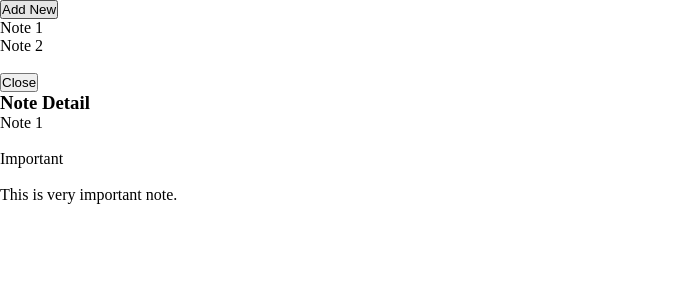
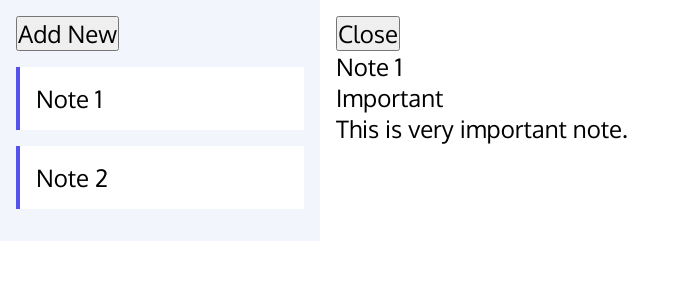
Before and after one commit to zainzahid/react-notebook-app, a React (Create React App) app: page / in a window 1280 px wide. Both pictures are taken after a click on the element "Note 1". Shown: the top 300 px of the page, without its empty margins (0-690 px from the left). Built offline with nearby package versions, Linux system fonts and the light colour scheme.

Commit message:
Baic Layout Setup

```diff
--- a/scss/main.scss
+++ b/scss/main.scss
@@ -1,3 +1,10 @@
+// Variables
+$grey: #F2F5FC;
+$s-sky: #5352ed;
+
+//Imports
+@import url('https://fonts.googleapis.com/css2?family=Oxygen&display=swap');
+
 * {
     margin: 0;
     padding: 0;
@@ -5,4 +12,89 @@
 }
 
 body {
+    font-family: 'Oxygen', sans-serif;
+    font-size: 24px;
 }
+
+input, textarea, button {
+    font-family: 'Oxygen', sans-serif;
+    font-size: 24px;
+}
+
+.bg {
+    &-grey {
+        background-color: $grey;
+        color: black;
+    }
+    &-white {
+        background-color: white;
+        color: black;
+    }
+}
+
+.text-center {
+    text-align: center;
+}
+
+// Padding
+.p {
+    &-1 {
+        padding: 1rem 1rem;
+    }
+    &-2 {
+        padding: 2rem 2rem;
+    }
+    &-3 {
+        padding: 3rem 3rem;
+    }
+    &-4 {
+        padding: 4rem 4rem;
+    }
+}
+.py {
+    &-1 {
+        padding: 1rem 0;
+    }
+    &-2 {
+        padding: 2rem 0;
+    }
+    &-3 {
+        padding: 3rem 0;
+    }
+    &-4 {
+        padding: 4rem 0;
+    }
+}
+
+// Margin
+.my {
+    &-1 {
+        margin: 1rem 0;
+    }
+    &-2 {
+        margin: 2rem 0;
+    }
+    &-3 {
+        margin: 3rem 0;
+    }
+    &-4 {
+        margin: 4rem 0;
+    }
+}
+
+.sections-container {
+    display: grid;
+    grid-template-columns: 1fr 3fr;
+    .note-list-section {
+        .note-card {
+            padding: 1rem;
+            display: flex;
+            border-left: 4px solid $s-sky;
+            // .color-strip {
+            //     background-color: blue;
+            //     height: 100%;
+            //     width: 5%;
+            // }
+        }
+    }
+}
--- a/src/components/App.js
+++ b/src/components/App.js
@@ -72,15 +72,16 @@ function App() {
 
   return (
     <NotesContext.Provider value={notesContextValue}>
+      <div className="sections-container">
         <NoteList notes={noteList} />
 
-      <br/>
         {
           activeNote && !editMode && <NoteDetail note={activeNote}  />
         }
         {
           activeNote && editMode && <NoteEdit note={activeNote}  />
         }
+      </div>
 
     </NotesContext.Provider>
   );
--- a/src/components/Note.js
+++ b/src/components/Note.js
@@ -5,8 +5,9 @@ function Note({note}) {
 
     const { handleNoteActive } = useContext(NotesContext);
     return (
-        <div onClick={() => {handleNoteActive(note.id)}}>
-            {note.title}
+        <div className="note-card bg-white my-1" onClick={() => {handleNoteActive(note.id)}}>
+            <span className="color-strip"></span>
+            <p>{note.title}</p>
         </div>
     )
 }
--- a/src/components/NoteDetail.js
+++ b/src/components/NoteDetail.js
@@ -4,11 +4,10 @@ import { NotesContext } from './App';
 function NoteDetail({ note }) {
     const { openNoteEdit, closeNoteActive } = useContext(NotesContext);
     return (
-        <div onClick={() => {openNoteEdit(note.id)}}>
+        <div className="p-1" onClick={() => {openNoteEdit(note.id)}}>
             <button onClick={ () => { closeNoteActive()} }>Close</button><br/>
-            <h3>Note Detail</h3>
-            <div>{note.title}</div><br/>
-            <div>{note.category}</div><br/>
+            <div>{note.title}</div>
+            <div>{note.category}</div>
             <div>{note.content}</div>
         </div>
     )
--- a/src/components/NoteEdit.js
+++ b/src/components/NoteEdit.js
@@ -24,7 +24,7 @@ function NoteEdit({note}) {
     }
 
     return (
-        <div>
+        <div className="p-1">
             <button onClick={ () => closeEditing() }>Close</button>
             <button onClick={ () => _deleteNote(note.id) }>Delete</button><br/>
             <input type="text" value={note.title} onChange={e => handleChange({title: e.target.value})}></input><br/>
--- a/src/components/NoteList.js
+++ b/src/components/NoteList.js
@@ -6,7 +6,7 @@ function NoteList({ notes }) {
     const { addNewNote } = useContext(NotesContext);
 
     return (
-        <div>
+        <div className="note-list-section bg-grey p-1">
             <button onClick={() => addNewNote()}>Add New</button>
             {
                 notes.map(( note,i) =>
--- a/src/css/App.css
+++ b/src/css/App.css
@@ -1,7 +1,80 @@
+@import url("https://fonts.googleapis.com/css2?family=Oxygen&display=swap");
 * {
   margin: 0;
   padding: 0;
   box-sizing: border-box;
 }
 
+body {
+  font-family: "Oxygen", sans-serif;
+  font-size: 24px;
+}
+
+input, textarea, button {
+  font-family: "Oxygen", sans-serif;
+  font-size: 24px;
+}
+
+.bg-grey {
+  background-color: #F2F5FC;
+  color: black;
+}
+.bg-white {
+  background-color: white;
+  color: black;
+}
+
+.text-center {
+  text-align: center;
+}
+
+.p-1 {
+  padding: 1rem 1rem;
+}
+.p-2 {
+  padding: 2rem 2rem;
+}
+.p-3 {
+  padding: 3rem 3rem;
+}
+.p-4 {
+  padding: 4rem 4rem;
+}
+
+.py-1 {
+  padding: 1rem 0;
+}
+.py-2 {
+  padding: 2rem 0;
+}
+.py-3 {
+  padding: 3rem 0;
+}
+.py-4 {
+  padding: 4rem 0;
+}
+
+.my-1 {
+  margin: 1rem 0;
+}
+.my-2 {
+  margin: 2rem 0;
+}
+.my-3 {
+  margin: 3rem 0;
+}
+.my-4 {
+  margin: 4rem 0;
+}
+
+.sections-container {
+  display: grid;
+  grid-template-columns: 1fr 3fr;
+}
+.sections-container .note-list-section .note-card {
+  padding: 1rem;
+  display: flex;
+  border-left: 4px solid #5352ed;
+}
+
 /*# sourceMappingURL=App.css.map */
```
Also changed, not shown: 1 other file (tests, documents, lock files or other folders). Lines whose indentation alone changed are shown as unchanged.
